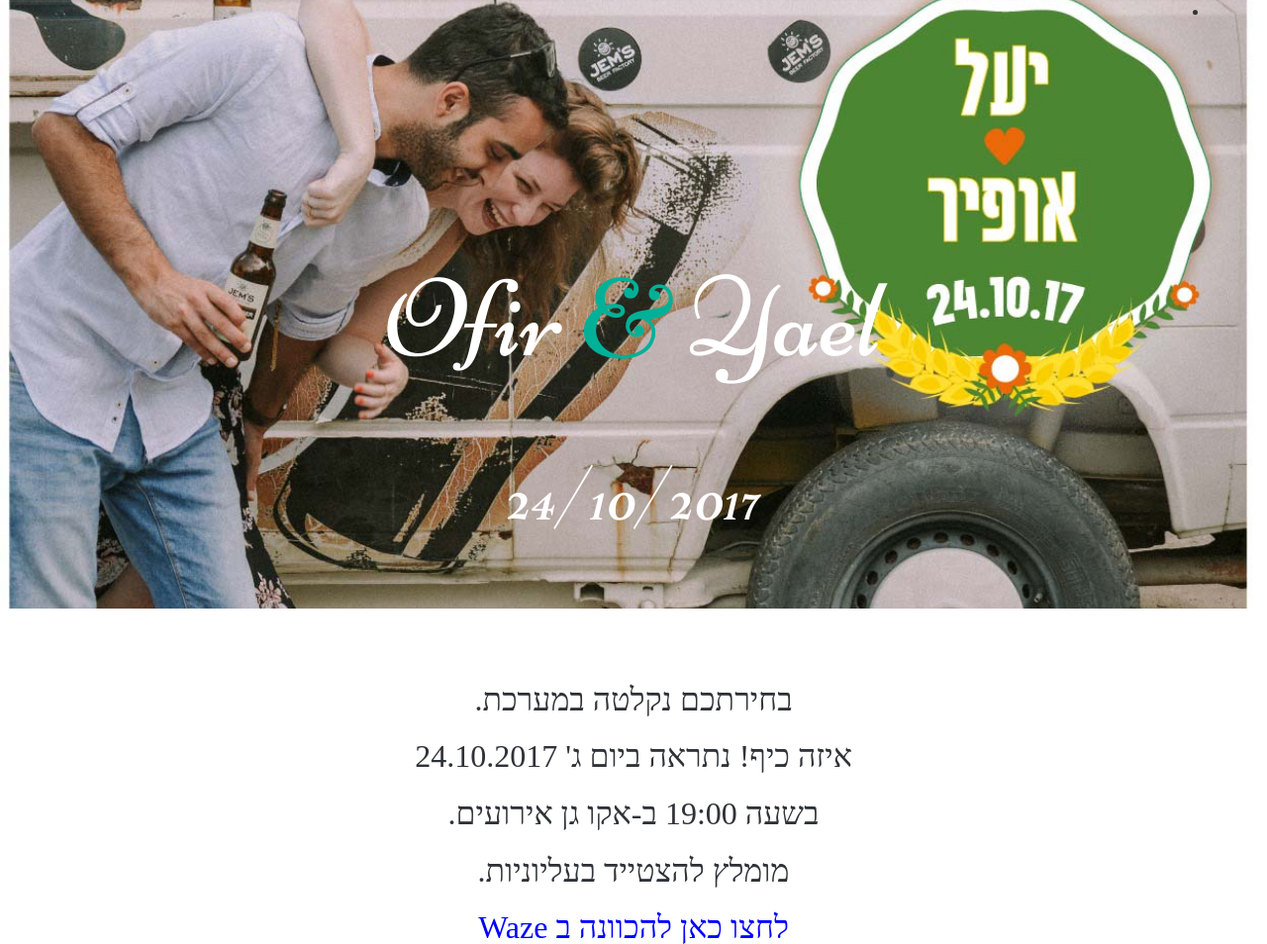
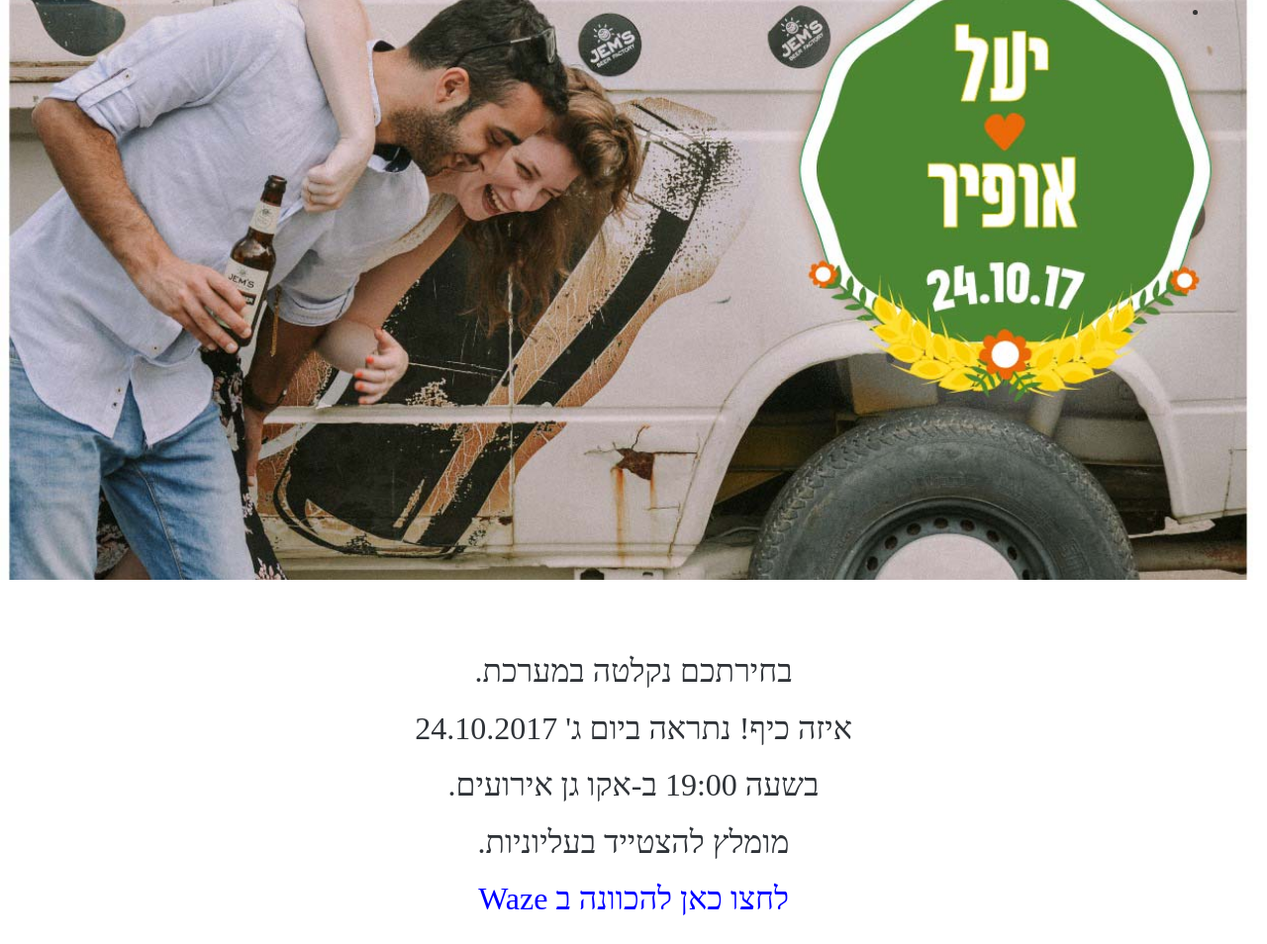
Before and after one commit to yanivfranco/Wedding-RSVP, a PHP site: page /ofir-yael/thankyou.php in a window 1280 px wide. Shown: the top 954 px of the page at 99% size. After the commit the page ends 925 px from the top, so only its background shows below. Run offline with PHP 8.4, Linux system fonts and the light colour scheme; some web fonts are replaced.

Commit message:
results and thankyou change

```diff
--- a/ofir-yael/results.php
+++ b/ofir-yael/results.php
@@ -32,8 +32,6 @@ table, th, td {
 	<div class="container">
 		<li>
 			<div class="banner-info">
-				<h3>Ofir <lable>&</lable> Yael</h3>
-				<p>24/10/2017</p>
 			</div>
 		</li>
 	</div>
--- a/ofir-yael/thankyou.php
+++ b/ofir-yael/thankyou.php
@@ -22,8 +22,6 @@
 	<div class="container">
 		<li>
 			<div class="banner-info">
-				<h3>Ofir <lable>&</lable> Yael</h3>
-				<p>24/10/2017</p>
 			</div>
 		</li>
 	</div>
```
